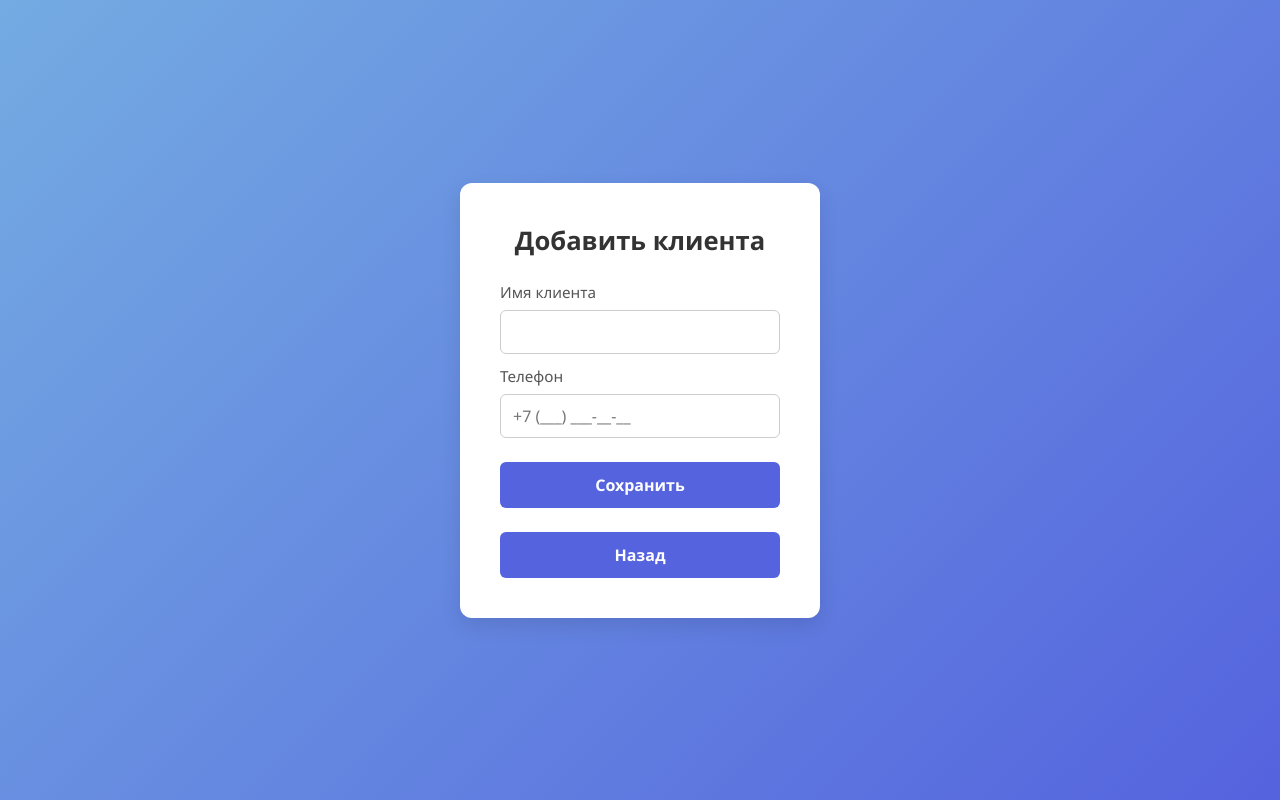
After one commit to nazi2123/Coffee, a Django app: page /add_client/ in a window 1280 px wide. The commit adds this page. Run offline with Django 5.2, Linux system fonts and the light colour scheme; the visitor is signed in with stand-in values (Sample User, id 1); parts of the project's set-up code (start-up, migrations or seed data) failed here and were passed over.

Commit message:
add personal_account

```diff
--- a/Coffee/settings.py
+++ b/Coffee/settings.py
@@ -127,3 +127,5 @@ STATICFILES_DIRS = [
 
 DEFAULT_AUTO_FIELD = 'django.db.models.BigAutoField'
 AUTH_USER_MODEL='bonus.Employee'
+
+LOGIN_URL = "/login/"
--- /dev/null
+++ b/bonus/static/bonus/css/add_client.css
@@ -0,0 +1,74 @@
+* {
+    box-sizing: border-box;
+    margin: 0;
+    padding: 0;
+    font-family: 'Segoe UI', Tahoma, Geneva, Verdana, sans-serif;
+}
+
+body {
+    background: linear-gradient(135deg, #74ABE2 0%, #5563DE 100%);
+    height: 100vh;
+    display: flex;
+    align-items: center;
+    justify-content: center;
+}
+
+.form-wrapper {
+    background: white;
+    padding: 40px;
+    border-radius: 12px;
+    box-shadow: 0 8px 20px rgba(0, 0, 0, 0.1);
+    width: 360px;
+}
+
+.form-container h2 {
+    margin-bottom: 24px;
+    font-size: 1.6rem;
+    color: #333;
+    text-align: center;
+}
+
+.form-container label {
+    display: block;
+    margin-bottom: 8px;
+    margin-top: 12px;
+    font-size: 0.95rem;
+    color: #555;
+}
+
+.form-container input {
+    width: 100%;
+    padding: 10px 12px;
+    border: 1px solid #ccc;
+    border-radius: 6px;
+    font-size: 1rem;
+    transition: border-color 0.2s;
+}
+
+.form-container input:focus {
+    border-color: #5563DE;
+    outline: none;
+    box-shadow: 0 0 0 2px rgba(85, 99, 222, 0.2);
+}
+
+.form-container button {
+    margin-top: 24px;
+    width: 100%;
+    padding: 12px;
+    background-color: #5563DE;
+    color: #fff;
+    font-size: 1rem;
+    font-weight: 600;
+    border: none;
+    border-radius: 6px;
+    cursor: pointer;
+    transition: background-color 0.2s, transform 0.1s;
+}
+
+.form-container button:hover {
+    background-color: #4350b1;
+}
+
+.form-container button:active {
+    transform: scale(0.98);
+}
--- /dev/null
+++ b/bonus/static/bonus/js/add_client.js
@@ -0,0 +1,8 @@
+document.getElementById('phone').addEventListener('input', function (e) {
+    let x = e.target.value.replace(/\D/g, '').match(/(\d{0,1})(\d{0,3})(\d{0,3})(\d{0,2})(\d{0,2})/);
+    e.target.value = '+7' +
+        (x[2] ? ' (' + x[2] + ')' : (x[1] ? ' (' + x[1] : '')) +
+        (x[3] ? ' ' + x[3] : '') +
+        (x[4] ? '-' + x[4] : '') +
+        (x[5] ? '-' + x[5] : '');
+});
--- /dev/null
+++ b/bonus/templates/bonus/add_client.html
@@ -0,0 +1,29 @@
+<!DOCTYPE html>
+<html lang="ru">
+<head>
+    <meta charset="UTF-8">
+    <title>Добавить клиента</title>
+    {% load static %}
+    <link rel="stylesheet" href="{% static 'bonus/css/add_client.css' %}">
+</head>
+<body>
+<div class="form-wrapper">
+    <div class="form-container">
+        <h2>Добавить клиента</h2>
+        <form method="post">
+            {% csrf_token %}
+            <label for="name">Имя клиента</label>
+            <input type="text" id="name" name="name" required>
+
+            <label for="phone">Телефон</label>
+            <input type="tel" id="phone" name="phone" required placeholder="+7 (___) ___-__-__">
+
+            <button type="submit">Сохранить</button>
+            <button  onclick="window.location.href='{%url 'personal_account'%}' " type="button">Назад</button>
+        </form>
+    </div>
+</div>
+
+<script src="{% static 'bonus/js/add_client.js' %}"></script>
+</body>
+</html>
--- a/bonus/templates/bonus/personal_account.html
+++ b/bonus/templates/bonus/personal_account.html
@@ -8,6 +8,7 @@
 </head>
 <body>
 <div class="dashboard-wrapper">
+    <button onclick="window.location.href='{%url 'login'%}' " class="exit">Выход</button>
     <div class="dashboard-container">
         <h1>Добро пожаловать, {{ user_name }}!</h1>
 
@@ -26,7 +27,7 @@
         </form>
 
         <!-- Кнопка добавления клиента -->
-        <button class="add-client-btn">Добавить клиента</button>
+        <button onclick="window.location.href='{%url 'add_client'%}' "  class="add-client-btn">Добавить клиента</button>
     </div>
 </div>
 </body>
--- a/bonus/urls.py
+++ b/bonus/urls.py
@@ -1,9 +1,11 @@
 from django.contrib import admin
 from django.urls import path
+from django.contrib.auth import views as auth_views
 
-from bonus.views import login_view, personal_account
+from bonus.views import login_view, personal_account, add_client
 
 urlpatterns = [
     path('login/', login_view, name="login"),
-    path("account/",personal_account, name="personal_account")
+    path("",personal_account, name="personal_account"),
+    path("add_client/",  add_client, name="add_client"),
 ]
--- a/bonus/views.py
+++ b/bonus/views.py
@@ -3,7 +3,7 @@ from django.shortcuts import render, redirect
 from django.contrib.auth import authenticate, login
 from django.contrib.auth.decorators import login_required
 
-from bonus.models import Employee
+from bonus.models import Employee, User
 
 
 def login_view(request):
@@ -33,3 +33,13 @@ def personal_account(request):
     return render(request, 'bonus/personal_account.html', {
         'user_name': user_name
     })
+
+@login_required
+def add_client(request):
+    if request.method == 'POST':
+        name = request.POST.get('name')
+        phone = request.POST.get("phone")
+        if name and phone:
+            User.objects.create(name=name, phone=phone)
+            return redirect('personal_account')
+    return render(request, 'bonus/add_client.html')
```
Also changed, not shown: bonus/static/bonus/css/personal_account.css (+51 -0 lines).
